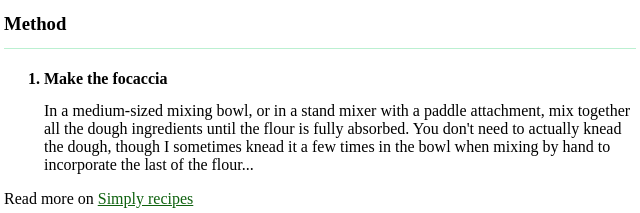
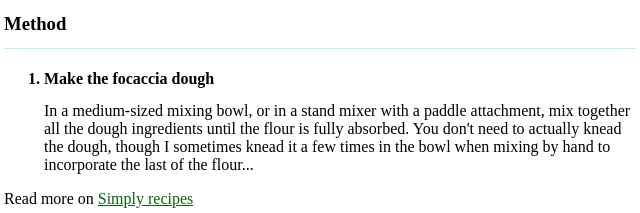
Before and after one commit to mauriziotessarin/esercizioD2, a plain HTML site: page index.html in a window 1280 px wide. Shown: the part 1322-1535 px from the top of the page, 320-960 px from the left. Drawn offline with Linux system fonts and the light colour scheme.

Commit message:
Update index.html

```diff
--- a/index.html
+++ b/index.html
@@ -63,7 +63,7 @@
                 </h3>
                 <ol>
                     <h4 id="mfoc">
-                        <li>Make the focaccia</li>
+                        <li>Make the focaccia dough</li>
                     </h4>
                     <p id="instr">
                         In a medium-sized mixing bowl, or in a stand mixer with a paddle attachment, mix together all the dough ingredients until the flour is fully absorbed. You don't need to actually knead the dough, though I sometimes knead it a few times in the bowl when mixing by hand to incorporate the last of the flour...
```
